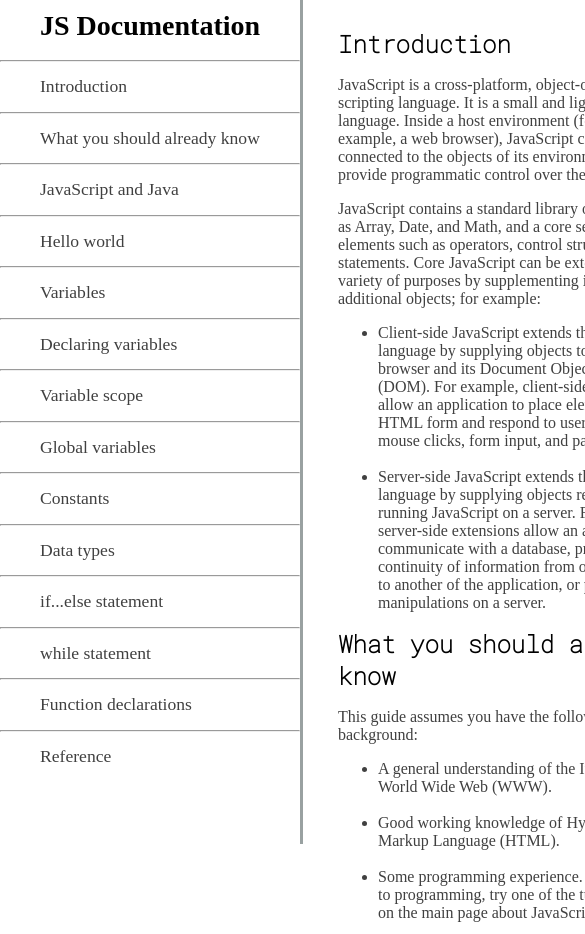
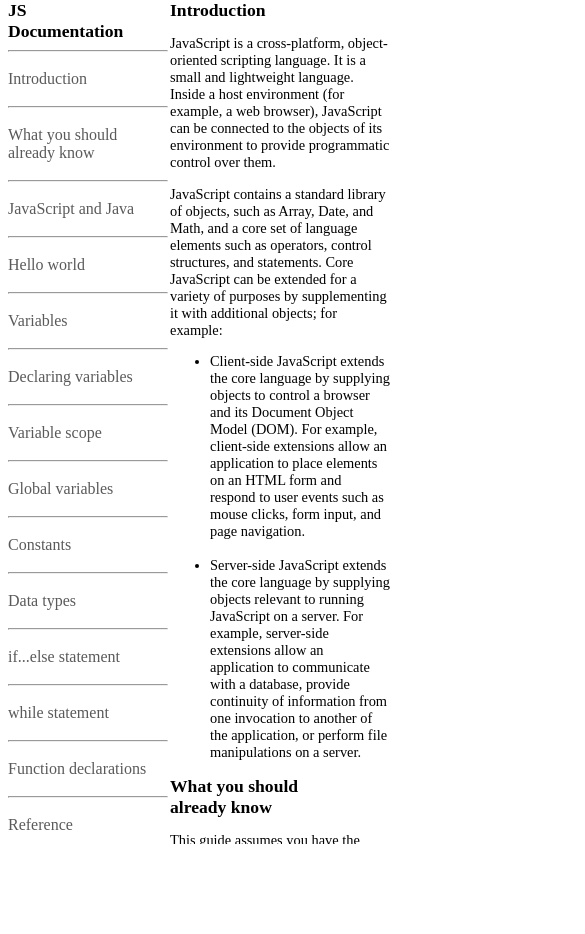
Before and after one commit to pitstop260/freecodecamp4, a plain HTML site: page index.html in a window 390 px wide. Shown: the top 934 px of the page, 585 px wide, since content can reach past the window. After the commit the page ends 844 px from the top, so only its background shows below. Drawn offline with Linux system fonts and the light colour scheme.

Commit message:
Update style.css

```diff
--- a/style.css
+++ b/style.css
@@ -1,84 +1,64 @@
-nav {
-    display: block;
+* {
+    scroll-behavior: smooth;
+}
+#flexbox {
+    display: flex;
 }
 #navbar {
     position: fixed;
-    min-width: 290px;
-    top: 0px;
-    left: 0px;
-    width: 300px;
+    top: 0;
+    width: 250px;
     height: 100%;
-    border-right: solid;
-    border-color: rgba(0, 22, 22, 0.4);
-    overflow-y: auto;
+    overflow-y: scroll;
 }
-main {
-    display: block;
+#navbar > div {
+    padding: 10px 0;
+}
+#navbar > div > a {
+    text-decoration: none;
+    color: rgb(90, 90, 90);
 }
 #main-doc {
-    position: absolute;
-    margin-left: 310px;
-    padding: 20px;
-    margin-bottom: 110px;
+    position: fixed;
+    max-width: 100%;
+    height: 100%;
+    top: 0;
+    left: 280px;
+    overflow-y: scroll;
 }
-#navbar header {
-    padding: 10px;
-    text-align: center;
-    font-size: 1.75em;
-}
-#navbar a{
-    color: #404040;
-    text-decoration: none;
-    font-size: 1.1em;
-    margin-left: 40px;
-    line-height: 33.5px;
-    cursor: pointer;
-}
-#nav-link {
-    direction: ltr;
-}
-#navbar::-webkit-scrollbar {
-    display: block;
-    width: 10px;
-}
-#navbar::-webkit-scrollbar-track {
-    background: transparent;
-}
-
-#navbar::-webkit-scrollbar-thumb {
-    background-color: #D0D0D0;
-    border-right: none;
-    border-left: none;
-}
-
-#navbar::-webkit-scrollbar-track-piece:end {
-    background: transparent;
-    margin-bottom: 0px;
-}
-
-#navbar::-webkit-scrollbar-track-piece:start {
-    background: transparent;
-    margin-top: 60px;
+header {
+    font-size: 1.5rem;
 }
 code {
     display: block;
-    background-color: #f7f7f7;
-    padding: 20px;
-    color: #404040;
+    background-color: lightblue;
 }
-.main-section header {
-    font-size: 1.5em;
-    font-family: 'Roboto Mono', monospace;
+@media (max-width: 605px){
+    #navbar {
+        position: fixed;
+        top: 0;
+        width: 160px;
+        height: 100%;
+        overflow-y: scroll;
+        overflow-x: hidden;
+    }
+    #main-doc {
+        position: fixed;
+        max-width: 100%;
+        height: 100%;
+        top: 0;
+        left: 170px;
+        overflow-y: scroll;
+    }
 }
-.main-section > ul {
-    color: #404040;
+@media (max-width: 480px) {
+    #main-doc {
+        font-size: 0.9rem;
+        max-width: 220px;
+        overflow-x: hidden;
+    }
+    header {
+        width: 130px;
+        font-size: 1.1rem;
+    }
 }
-.main-section > p {
-    color: #404040;
-}
-.main-section > li {
-    color: #404040;
-}
-.main-section > article {
-    color: #404040;
-}
```
